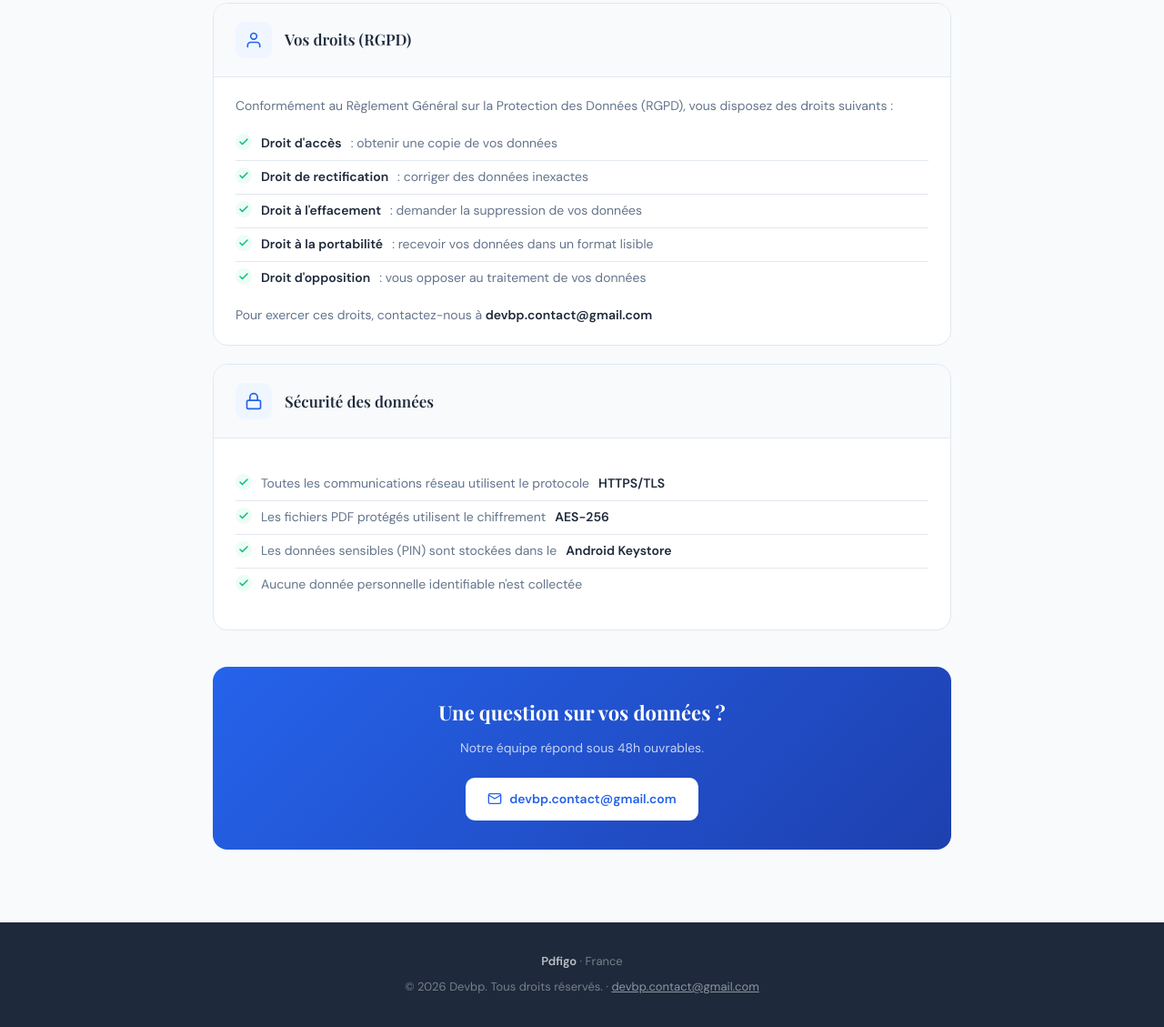
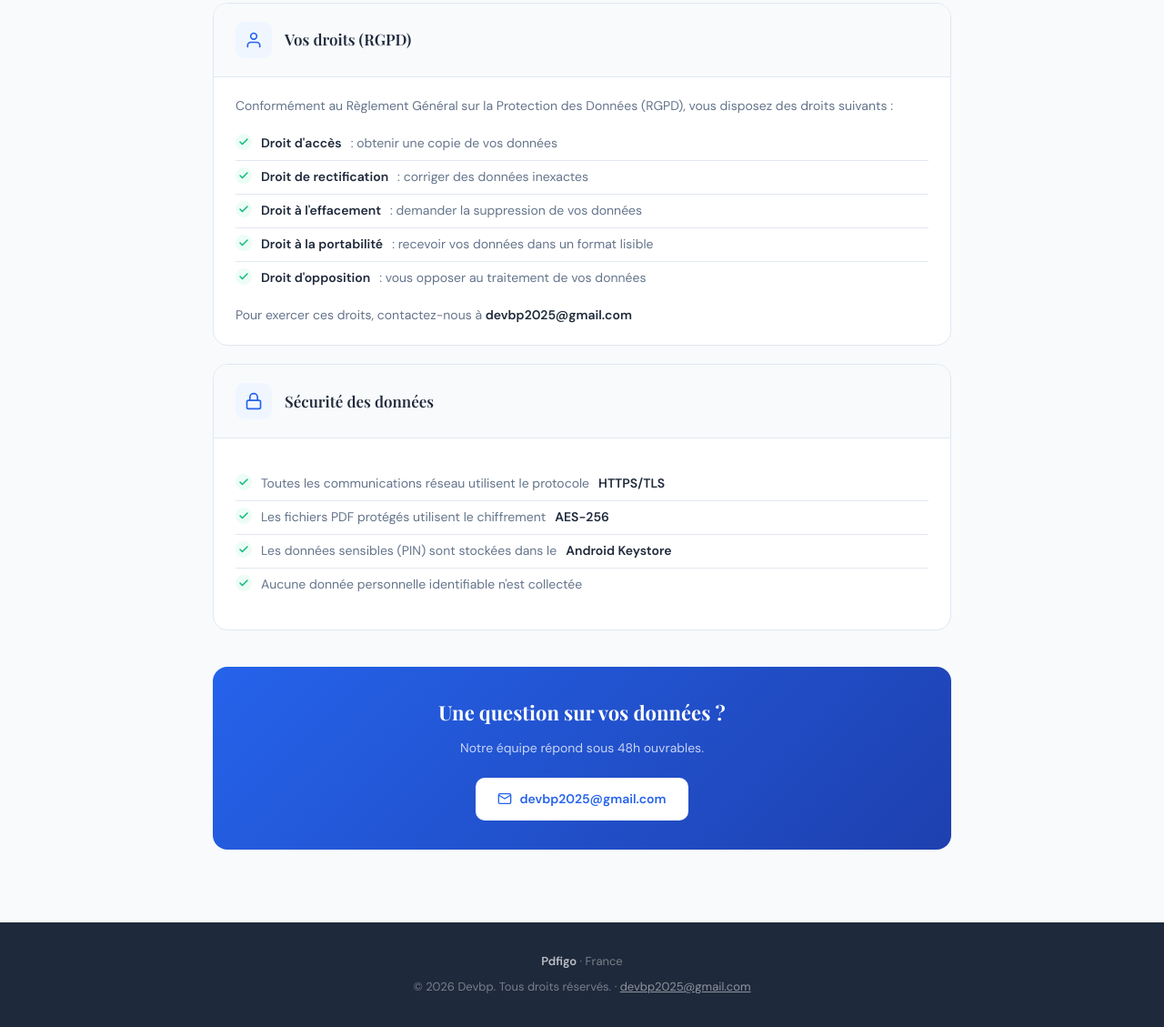
Before and after one commit to jnoel13/pdfigo-Site, a plain HTML site: page privacy-policy.html in a window 1280 px wide. Shown: the part 2101-3230 px from the top of the page at 91% size. Drawn offline with nearby package versions, Linux system fonts and the light colour scheme.

```diff
--- a/privacy-policy.html
+++ b/privacy-policy.html
@@ -536,7 +536,7 @@
           <li><strong>Droit à la portabilité</strong> : recevoir vos données dans un format lisible</li>
           <li><strong>Droit d'opposition</strong> : vous opposer au traitement de vos données</li>
         </ul>
-        <p style="margin-top:12px">Pour exercer ces droits, contactez-nous à <strong>devbp.contact@gmail.com</strong></p>
+        <p style="margin-top:12px">Pour exercer ces droits, contactez-nous à <strong>devbp2025@gmail.com</strong></p>
       </div>
     </div>
 
@@ -561,9 +561,9 @@
     <div class="contact-card">
       <h3>Une question sur vos données ?</h3>
       <p>Notre équipe répond sous 48h ouvrables.</p>
-      <a href="mailto:devbp.contact@gmail.com" class="contact-btn">
+      <a href="mailto:devbp2025@gmail.com" class="contact-btn">
         <svg width="16" height="16" viewBox="0 0 24 24" fill="none" stroke="currentColor" stroke-width="2"><path d="M4 4h16c1.1 0 2 .9 2 2v12c0 1.1-.9 2-2 2H4c-1.1 0-2-.9-2-2V6c0-1.1.9-2 2-2z"/><polyline points="22,6 12,12 2,6"/></svg>
-        devbp.contact@gmail.com
+        devbp2025@gmail.com
       </a>
     </div>
 
@@ -814,7 +814,7 @@
 <!-- FOOTER -->
 <footer>
   <p><strong>Pdfigo</strong> · France</p>
-  <p style="margin-top:6px">© 2026 Devbp. Tous droits réservés. · <a href="mailto:devbp2025@gmail.com" style="color:rgba(255,255,255,0.5)">devbp.contact@gmail.com</a></p>
+  <p style="margin-top:6px">© 2026 Devbp. Tous droits réservés. · <a href="mailto:devbp2025@gmail.com" style="color:rgba(255,255,255,0.5)">devbp2025@gmail.com</a></p>
 </footer>
 
 <script>
```
